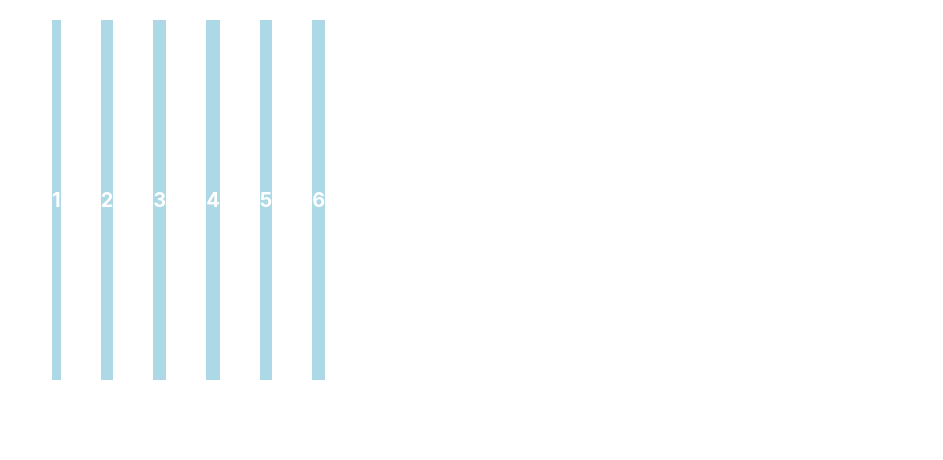
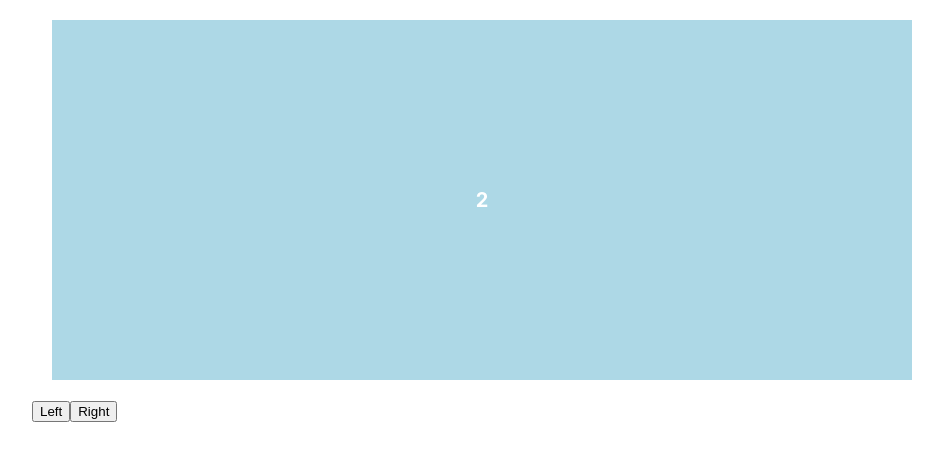
Before and after one commit to SurokDima/pet-react-slider, a React (Create React App) app: page / in a window 1280 px wide. Shown: the top 460 px of the page, without its empty margins (158-1101 px from the left). Built offline with nearby package versions, Linux system fonts and the light colour scheme.

Commit message:
Implements auto-play

```diff
--- a/src/components/Carousel/Carousel.tsx
+++ b/src/components/Carousel/Carousel.tsx
@@ -1,29 +1,87 @@
-import React, {ReactNode, RefObject, useEffect, useRef, useState} from "react";
+import React, { ReactNode, useEffect, useState } from 'react';
 
-import Slides from "./Slides/Slides";
-import Slide, {IProps as ISlideProps} from "./Slides/Slide/Slide";
-import {filterChildren, useWidth} from "../../helpers/Helpers";
+import Slides, { IProps as ISlidesProps } from './Slides/Slides';
+import Slide, { IProps as ISlideProps } from './Slides/Slide/Slide';
+import { filterChildren, useWidth } from '../../helpers/Helpers';
 
-import classes from "./Carousel.module.scss";
+import classes from './Carousel.module.scss';
 
 interface IProps {
-  children: ReactNode,
-  elemsPerSlide: number,
+  children: ReactNode;
+
+  slidesToShow?: number;
+  slidesToScroll?: number;
+  animationDuration?: number;
+  autoplay?: boolean;
+  autoplaySpeed?: number;
+  startIndex?: number;
 }
 
-export default function Carousel ({children, elemsPerSlide}: IProps) {
+export default function Carousel({
+  children,
+  slidesToShow = 1,
+  slidesToScroll = 1,
+  autoplay = true,
+  autoplaySpeed = 4,
+  startIndex = 0,
+  animationDuration = 0.5,
+}: IProps) {
   const [width, ref] = useWidth<HTMLDivElement>(0);
 
   const slides = filterChildren<ISlideProps>(children, Slide);
-  const slideWidth = width / elemsPerSlide;
+  const slideWidth = width / slidesToShow;
+  const slidesLength = slides.length;
+
+  const [currentIndex, setCurrentIndex] = useState<number>(startIndex);
+  const [isPlay, setIsPlay] = useAutoplay(
+    autoplay,
+    autoplaySpeed,
+    currentIndex,
+    setCurrentIndex
+  );
+
+  const slidesProps: ISlidesProps = {
+    currentIndex,
+    slideWidth,
+    animationDuration,
+  };
 
   return (
     <div className={classes.carousel} ref={ref}>
       <div className={classes.window}>
-        <Slides slideWidth={slideWidth}>
-          {slides}
-        </Slides>
+        <Slides {...slidesProps}>{slides}</Slides>
       </div>
+      <button onClick={() => setCurrentIndex(currentIndex - 1)}>Left</button>
+      <button onClick={() => setCurrentIndex(currentIndex + 1)}>Right</button>
     </div>
   );
 }
+
+/**
+ * Sets autoplay index
+ *
+ * @param autoplay - default value
+ * @param autoplaySpeed - time between slides (in sec)
+ * @param currentIndex - current index
+ * @param setCurrentIndex - function to set current index
+ */
+function useAutoplay(
+  autoplay: boolean,
+  autoplaySpeed: number,
+  currentIndex: number,
+  setCurrentIndex: (index: number) => void
+) {
+  const [isPlay, setIsPlay] = useState<boolean>(autoplay);
+
+  useEffect(() => {
+    if (isPlay) {
+      const timer = setTimeout(
+        () => setCurrentIndex(currentIndex + 1),
+        autoplaySpeed * 1000
+      );
+      return () => clearTimeout(timer);
+    }
+  }, [isPlay, currentIndex, setCurrentIndex, autoplaySpeed]);
+
+  return [isPlay, setIsPlay];
+}
--- a/src/components/Carousel/Slides/Slide/Slide.tsx
+++ b/src/components/Carousel/Slides/Slide/Slide.tsx
@@ -1,4 +1,4 @@
-import {CSSProperties, FunctionComponent, ReactNode} from "react";
+import {CSSProperties, ReactNode} from "react";
 
 import classes from "./Slide.module.scss";
 
--- a/src/components/Carousel/Slides/Slides.tsx
+++ b/src/components/Carousel/Slides/Slides.tsx
@@ -1,23 +1,38 @@
-import React, {ReactElement} from "react";
+import React, { CSSProperties, ReactElement } from 'react';
 
-import {IProps as ISlideProps} from "./Slide/Slide";
-import {addPropsToChildren} from "../../../helpers/Helpers";
+import { IProps as ISlideProps } from './Slide/Slide';
+import { addPropsToChildren } from '../../../helpers/Helpers';
 
-import classes from "./Slides.module.scss";
+import classes from './Slides.module.scss';
 
-type ChildrenElement = ReactElement<ISlideProps>
+type ChildrenElement = ReactElement<ISlideProps>;
 type ChildrenElements = ChildrenElement | ChildrenElement[];
 
-interface IProps {
-  children: ChildrenElements,
-  slideWidth: number
+export interface IProps {
+  slideWidth: number;
+  currentIndex: number;
+  animationDuration: number;
+
+  children?: ChildrenElements;
 }
 
-export default function Slides ({children, slideWidth}: IProps) {
-  const slides = addPropsToChildren<ISlideProps>(children, {width: slideWidth});
+export default function Slides({
+  slideWidth,
+  currentIndex,
+  animationDuration,
+  children = [],
+}: IProps) {
+  const slides = addPropsToChildren<ISlideProps>(children, {
+    width: slideWidth,
+  });
+
+  const styles: CSSProperties = {
+    transform: `translateX(${-currentIndex * slideWidth}px)`,
+    transition: `transform ${animationDuration}s`,
+  };
 
   return (
-    <div className={classes.slides}>
+    <div className={classes.slides} style={styles}>
       {slides}
     </div>
   );
```
